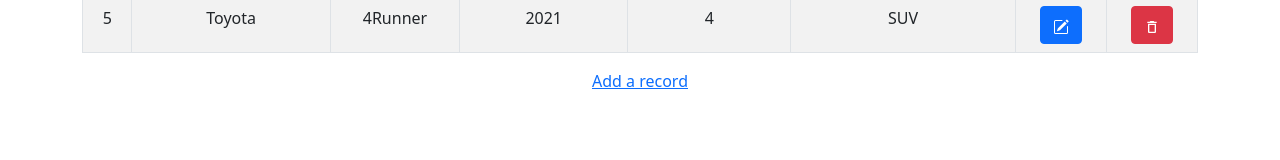
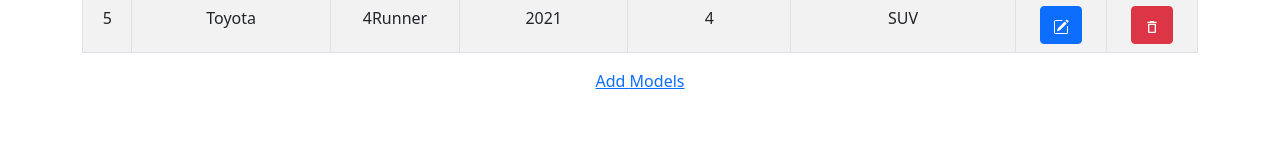
Before and after one commit to jdoiro3/cs340-course-project, a React (Create React App) app in the folder app/: page /models in a window 1280 px wide. Shown: the part 525-685 px from the top of the page. Built offline with nearby package versions, Linux system fonts and the light colour scheme.

Commit message:
deplopying to github-pages

```diff
--- a/app/src/pages/ViewTablePage.js
+++ b/app/src/pages/ViewTablePage.js
@@ -19,7 +19,7 @@
             <div className="container">
                 <div className="table-container">
                     <DatabaseTable entity={entity} onEdit={onEdit}></DatabaseTable>
-                    <Link to="/add-exercise">Add a record</Link>
+                    <Link to={`/add/${entity.name}`}>Add {entity.name}</Link>
                 </div>
             </div>
         </>
```
Also changed, not shown: app/package.json (+7 -1 lines), 1 other file (tests, documents, lock files or other folders).
